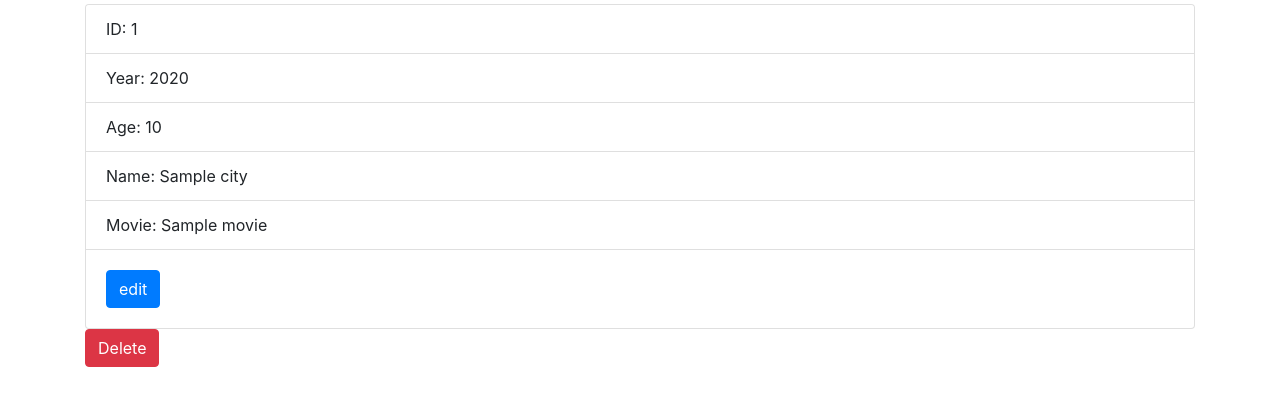
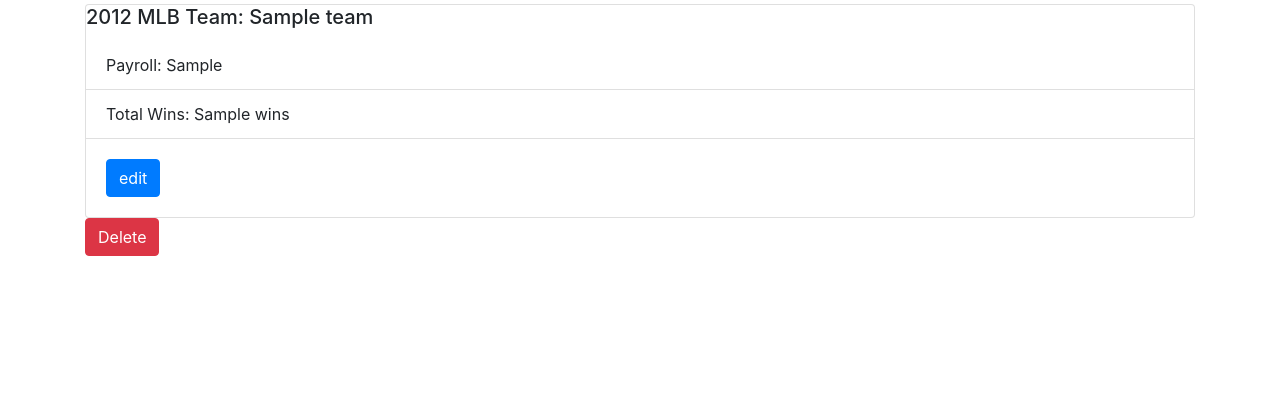
Before and after one commit to IvanaParrilla/Homework5, a Flask app: template app/templates/view.html in a window 1280 px wide. Shown: the part 56-462 px from the top of the page. Run offline with Flask 2, Linux system fonts and the light colour scheme; the template is opened without the code that fills it: most values are stand-ins (such as "Sample title", 1, 10 or a date in 2020); some libraries are stand-ins or nearby versions.

Commit message:
Task: Update view.html

```diff
--- a/app/templates/view.html
+++ b/app/templates/view.html
@@ -1,19 +1,19 @@
+
 {% extends "layout.html" %}
 {% block content %}
 
 <div class="card" class="m-5 p-2">
+    <h5 class="card-title"> 2012 MLB Team: {{ team.Team }}</h5>
+
     <ul class="list-group list-group-flush">
-        <li class="list-group-item">ID: {{ city.id }}</li>
-        <li class="list-group-item">Year: {{ city.year }}</li>
-        <li class="list-group-item">Age: {{ city.age }}</li>
-        <li class="list-group-item">Name: {{ city.name }}</li>
-        <li class="list-group-item">Movie: {{ city.movie }}</li>
+        <li class="list-group-item"> Payroll: {{ team.Payroll_millions }}</li>
+        <li class="list-group-item"> Total Wins: {{ team.Wins }}</li>
     </ul>
     <div class="card-body">
-        <a href="/edit/{{city.id}}" class="card-link btn btn-primary">edit</a>
+        <a href="/edit/{{team.id}}" class="card-link btn btn-primary">edit</a>
     </div>
 </div>
-        <form action="/delete/{{city.id}}" method="post"><button type="submit" class="btn btn-danger">Delete</button></form>
+<form action="/delete/{{team.id}}" method="post"><button type="submit" class="btn btn-danger">Delete</button></form>
 
 
 {% endblock %}
```
